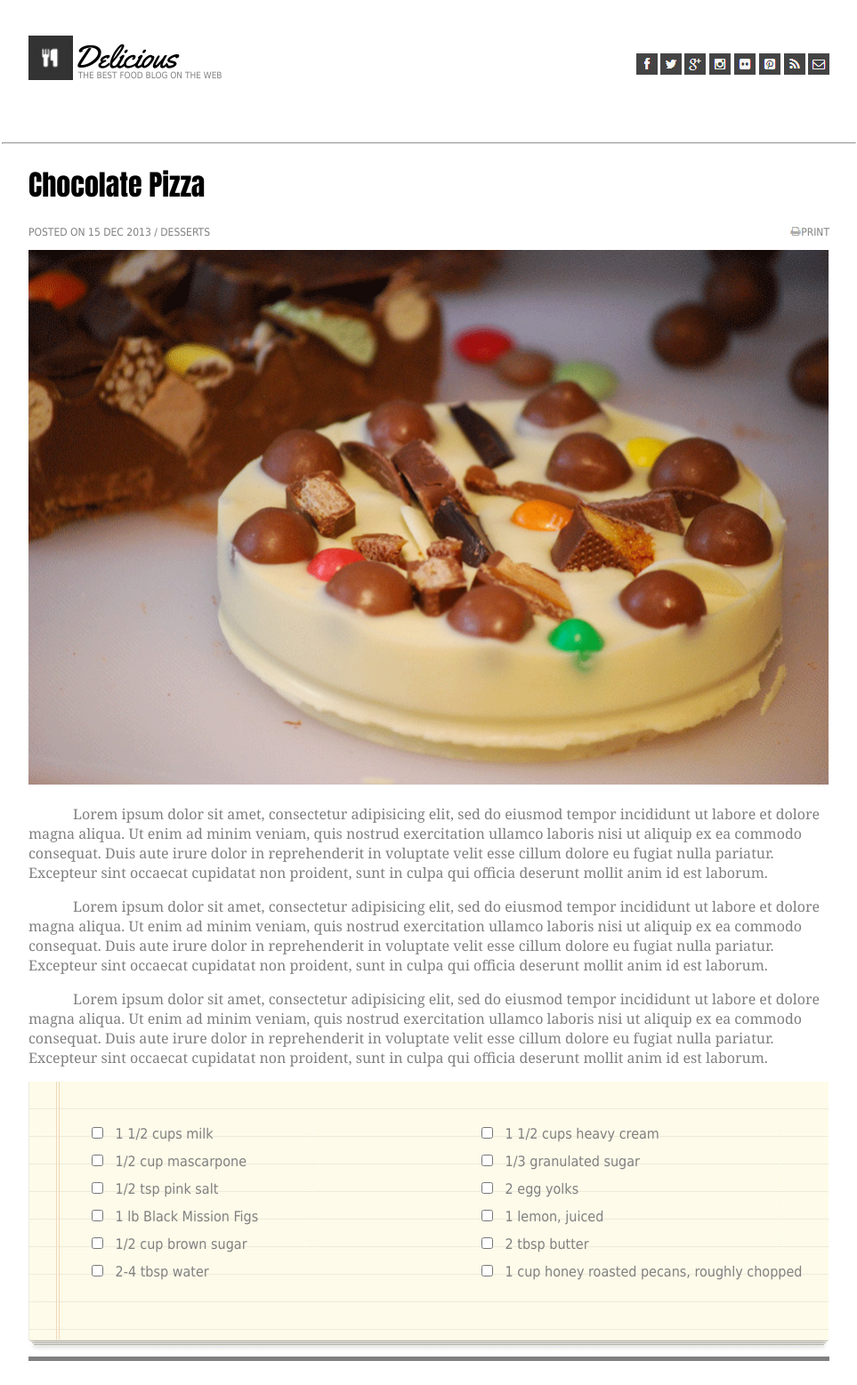
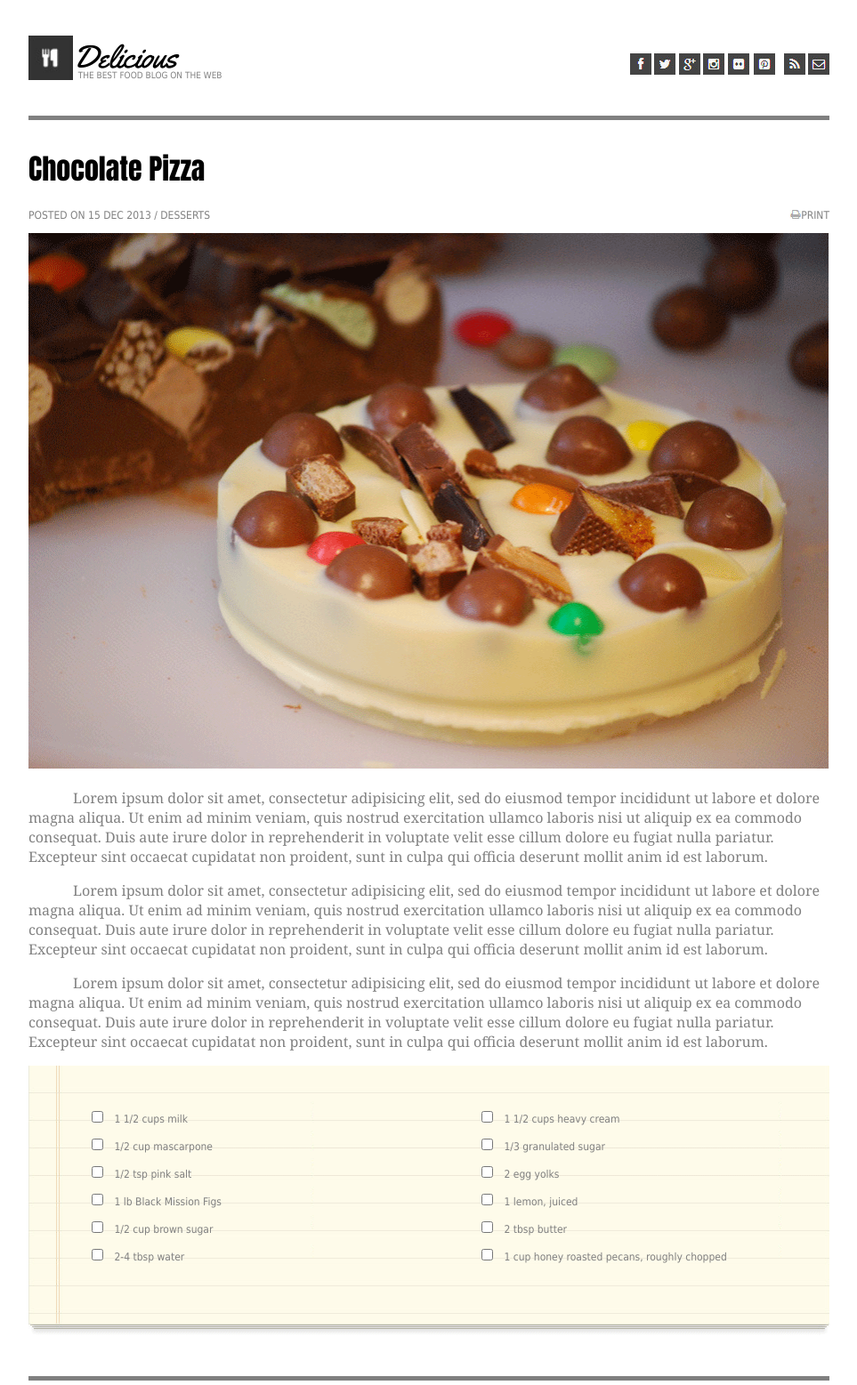
Before and after one commit to katepaulino/pairedprogramming2716, a plain HTML site: page index.html in a window 1280 px wide. Shown: the top 1557 px of the page at 89% size, without its empty margins (138-1101 px from the left). Drawn offline with Linux system fonts and the light colour scheme.

Commit message:
edited layout

```diff
--- a/index.html
+++ b/index.html
@@ -18,10 +18,9 @@
         <img src='img/insta-icon.png' />
         <img src='img/flic-icon.png' />
         <img src='img/pint-icon.png' />
-        <img src='img/rss-icon.png' />
+        &nbsp; <img src='img/rss-icon.png' />
         <img src='img/mail-icon.png' />
     </header>
-    <hr id="line"></hr>
     <main>
       <h1>Chocolate Pizza</h1>
       <p id="underH1">POSTED ON 15 DEC 2013 / DESSERTS
@@ -32,7 +31,7 @@
       <p class="instructions">Lorem ipsum dolor sit amet, consectetur adipisicing elit, sed do eiusmod tempor incididunt ut labore et dolore magna aliqua. Ut enim ad minim veniam, quis nostrud exercitation ullamco laboris nisi ut aliquip ex ea commodo consequat. Duis aute irure dolor in reprehenderit in voluptate velit esse cillum dolore eu fugiat nulla pariatur. Excepteur sint occaecat cupidatat non proident, sunt in culpa qui officia deserunt mollit anim id est laborum.</p>
       <p class="instructions">Lorem ipsum dolor sit amet, consectetur adipisicing elit, sed do eiusmod tempor incididunt ut labore et dolore magna aliqua. Ut enim ad minim veniam, quis nostrud exercitation ullamco laboris nisi ut aliquip ex ea commodo consequat. Duis aute irure dolor in reprehenderit in voluptate velit esse cillum dolore eu fugiat nulla pariatur. Excepteur sint occaecat cupidatat non proident, sunt in culpa qui officia deserunt mollit anim id est laborum.</p>
       <div class='checkList'>
-        <img src="img/list-bg.png">
+        <img id="notepad" src="img/list-bg.png">
         <form id='listLeft' action="listLeft" method="get">
           <input class ='selection_checkbox'type="checkbox" name="" value=""/>
           <label for="checkBox" class="selection_label">1 1/2 cups milk</label><br>
--- a/style.css
+++ b/style.css
@@ -9,7 +9,7 @@ body {
 
 header {
   margin: 30px;
-  /*border-bottom: 5px solid gray;*/
+  border-bottom: 5px solid gray;
   padding-bottom: 40px;
 }
 
@@ -17,6 +17,7 @@ main {
   margin-left: 30px;
   margin-right: 30px;
   border-bottom: 5px solid gray;
+  padding-bottom: 40px;
 }
 
 h1 {
@@ -53,14 +54,9 @@ a {
   text-decoration: none;
 }
 
-#line {
-  background: repeating-linear-gradient(
-  45deg,
-  #606dbc,
-  #606dbc 10px,
-  #465298 10px,
-  #465298 20px
-);
+#notepad {
+  height: 100%;
+  width: 100%;
 }
 
 #delicious {
@@ -129,6 +125,10 @@ a {
   font-size: 10px;
 }
 
+#listLeft, #listRight {
+  font-size: 12px;
+}
+
 .instructions {
   font-family: Georgia;
   text-indent: 50px;
```
